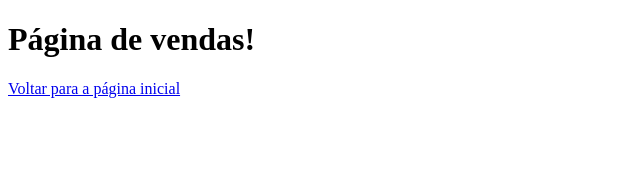
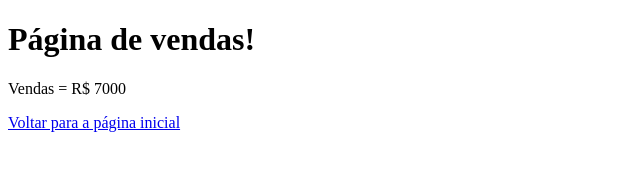
Before and after one commit to Funarix/teste, a plain HTML site: page vendas.html in a window 1280 px wide. Shown: the whole page, without its empty margins (0-640 px from the left). Drawn offline with Linux system fonts and the light colour scheme.

Commit message:
Adicionado um valor na pagina

```diff
--- a/vendas.html
+++ b/vendas.html
@@ -13,6 +13,8 @@
          Página de vendas!
      </h1>
 
+       <p>Vendas = R$ 7000</p>
+
       <a href="index.html"> Voltar para a página inicial </a>
 
 
```
